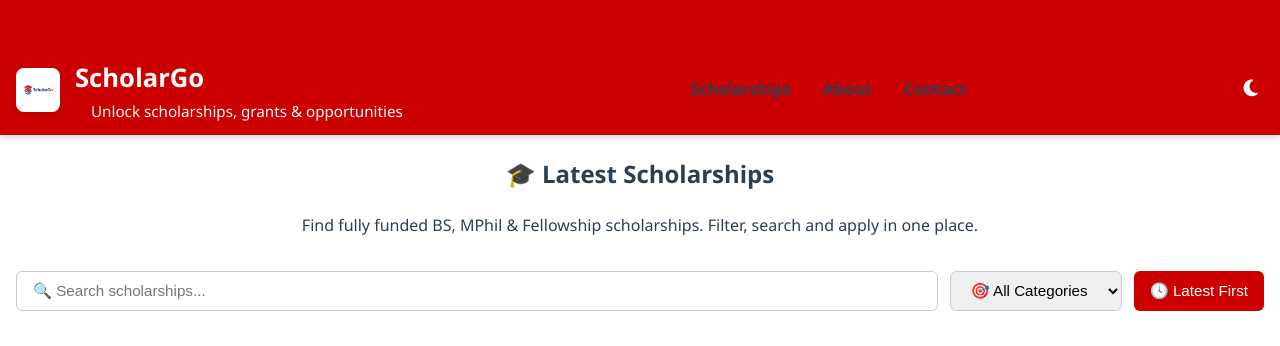
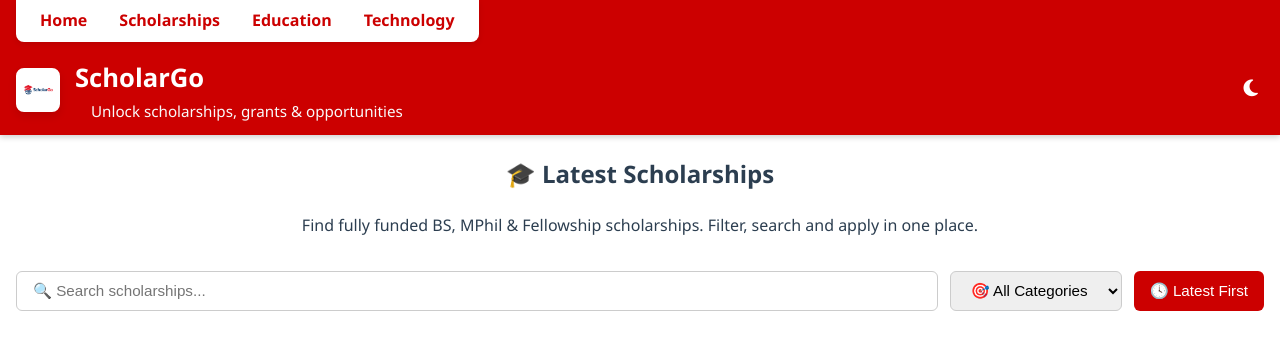
Before and after one commit to WebsiteGuy01/scholargo-site, a plain HTML site: page scholarships.html in a window 1280 px wide. Shown: the top 346 px of the page. Drawn offline with nearby package versions, Linux system fonts and the light colour scheme.

Commit message:
Update scholarships.html

```diff
--- a/scholarships.html
+++ b/scholarships.html
@@ -1,3 +1,4 @@
+<!-- scholarships.html -->
 <!DOCTYPE html>
 <html lang="en">
 <head>
@@ -16,17 +17,25 @@
   <button class="close-btn" onclick="toggleSidebar()">&times;</button>
   <a href="index.html">Home</a>
   <a href="scholarships.html">Scholarships</a>
+  <a href="education.html">Education</a>
+  <a href="technology.html">Technology</a>
   <a href="contact.html">Contact</a>
   <a href="about.html">About</a>
   <a href="privacy-policy.html">Privacy Policy</a>
 </div>
 
-<!-- Overlay -->
 <div id="overlay" class="overlay" onclick="toggleSidebar()"></div>
 
 <!-- Header -->
 <header class="site-header">
   <button class="menu-btn mobile-only" onclick="toggleSidebar()" title="Menu"><i class="fas fa-bars"></i></button>
+
+  <nav class="main-nav desktop-only top-nav">
+    <a href="index.html">Home</a>
+    <a href="scholarships.html">Scholarships</a>
+    <a href="education.html">Education</a>
+    <a href="technology.html">Technology</a>
+  </nav>
 
   <a href="index.html" class="brand">
     <img src="assets/logo1.png" alt="ScholarGo Logo" class="brand-logo" />
@@ -35,12 +44,6 @@
       <p>Unlock scholarships, grants & opportunities</p>
     </div>
   </a>
-
-  <nav class="main-nav desktop-only">
-    <a href="scholarships.html">Scholarships</a>
-    <a href="about.html">About</a>
-    <a href="contact.html">Contact</a>
-  </nav>
 
   <div class="right-controls">
     <button id="theme-toggle" class="theme-toggle" title="Toggle Dark/Light Mode">
@@ -74,7 +77,6 @@
   </section>
 </main>
 
-<!-- Footer -->
 <footer class="site-footer">
   <p>&copy; 2025 ScholarGo. All rights reserved.</p>
   <div class="footer-links">
@@ -84,7 +86,6 @@
   </div>
 </footer>
 
-<!-- Scripts -->
 <script src="https://unpkg.com/aos@next/dist/aos.js"></script>
 <script>
   AOS.init({ duration: 700, easing: 'ease-out-cubic' });
@@ -118,12 +119,11 @@
     cards.forEach(card => list.appendChild(card));
   }
 
-  // Load posts dynamically from posts.json
   fetch("assets/posts.json")
     .then(res => res.json())
     .then(posts => {
       const list = document.getElementById("scholarship-list");
-      list.innerHTML = ""; // Clear "Loading..." text
+      list.innerHTML = "";
       posts.forEach(post => {
         const card = document.createElement("div");
         card.className = "card";
@@ -140,11 +140,29 @@
       });
     });
 </script>
-<script>
-  function toggleSidebar() {
-    document.body.classList.toggle('sidebar-open');
-  }
-</script>
+
+<style>
+.top-nav {
+  position: absolute;
+  top: 0;
+  left: 1rem;
+  padding: 0.5rem 1rem;
+  background: white;
+  box-shadow: 0 2px 6px rgba(0,0,0,0.1);
+  border-radius: 0 0 8px 8px;
+  z-index: 1000;
+  display: flex;
+  gap: 1rem;
+}
+.top-nav a {
+  color: var(--primary);
+  font-weight: bold;
+  text-decoration: none;
+}
+.top-nav a:hover {
+  color: var(--secondary);
+}
+</style>
 
 </body>
 </html>
```
